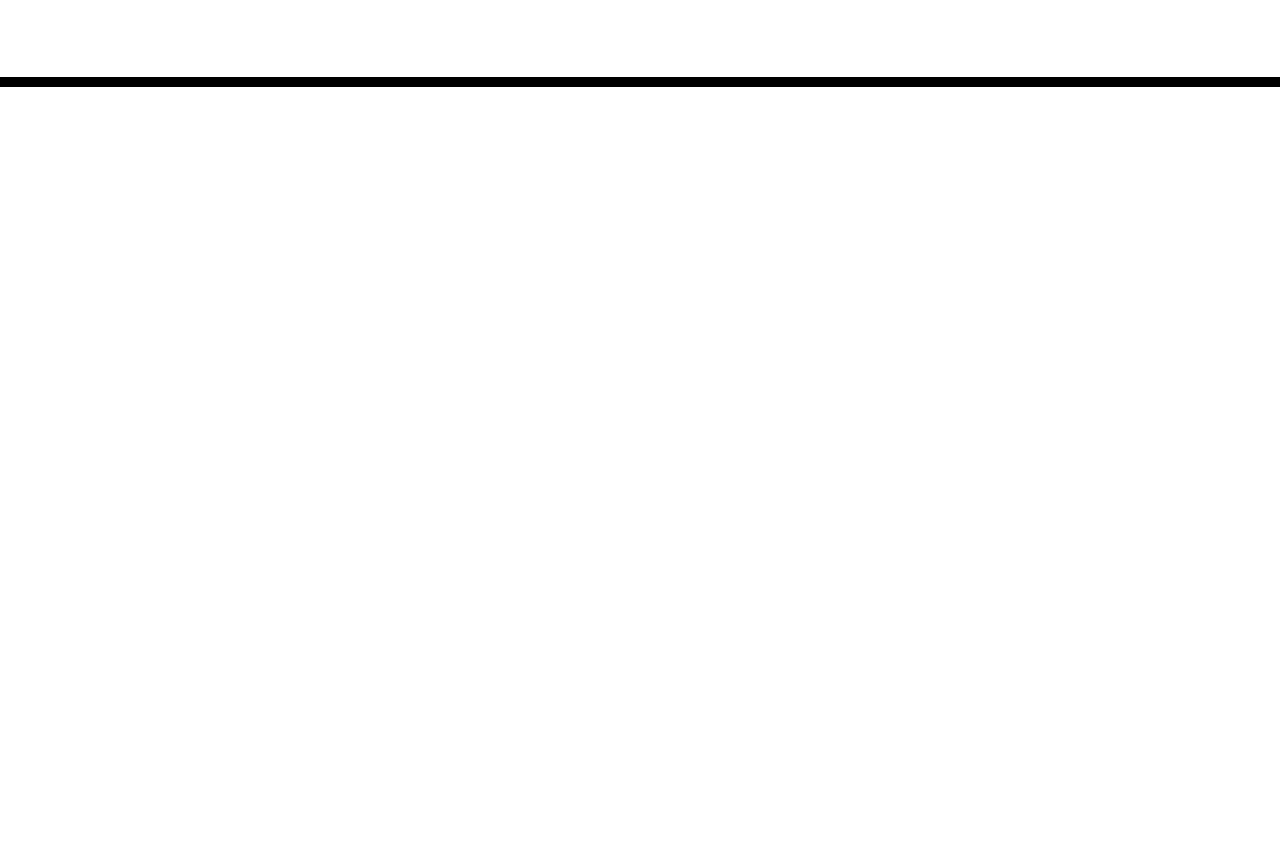
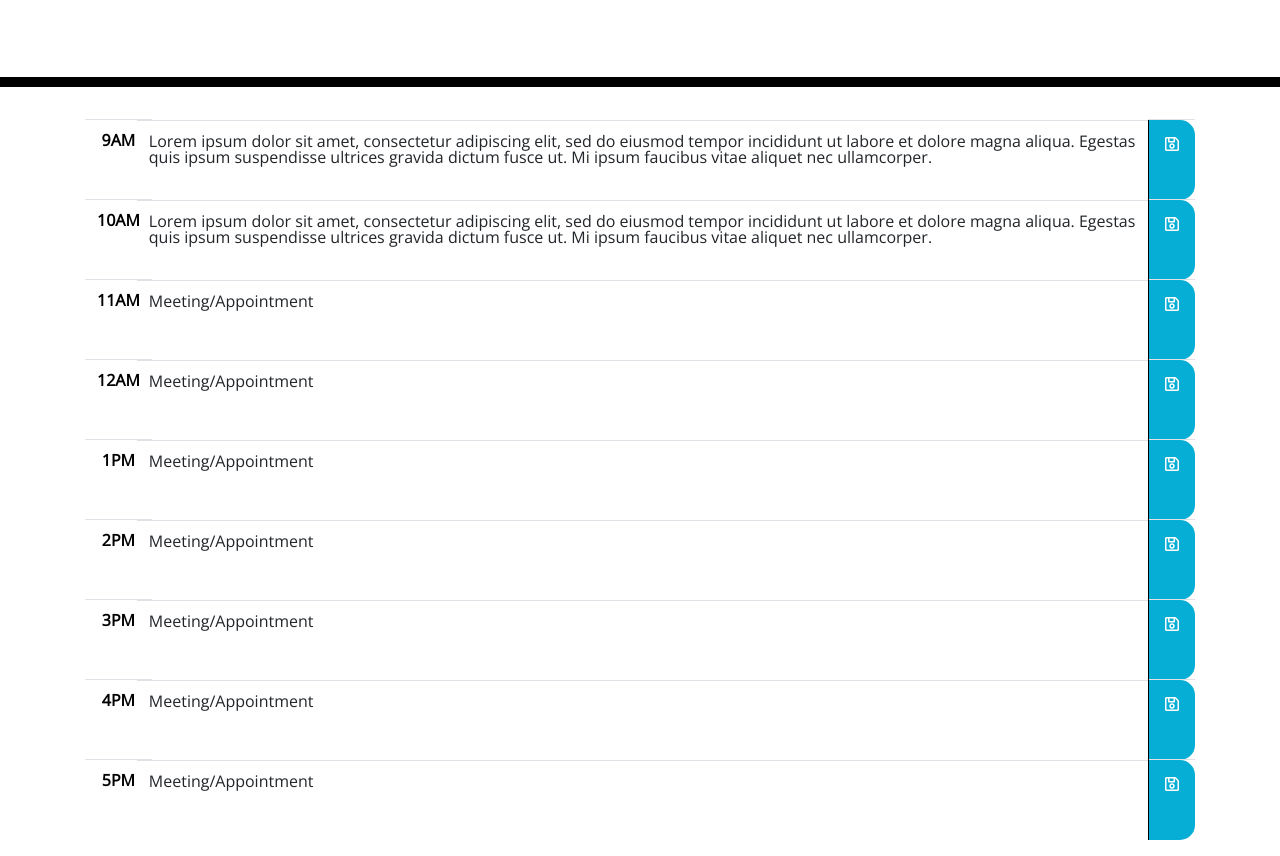
Before and after one commit to engrebecca/day-planner, a plain HTML site: page index.html in a window 1280 px wide. Shown: the part 181-1037 px from the top of the page. Before the commit the page ends 800 px from the top, so only its background shows below. Drawn offline with nearby package versions, Linux system fonts and the light colour scheme.

Commit message:
Create HTML template for planner

```diff
--- a/index.html
+++ b/index.html
@@ -28,8 +28,57 @@
       <p class="lead">A simple calendar app for scheduling your work day</p>
       <p id="currentDay" class="lead"></p>
     </header>
+    <!-- Timeblocks -->
     <div class="container">
-      <!-- Timeblocks go here -->
+      <table class="table">
+        <tbody>
+          <tr>
+            <th scope="row" class="hour time-block">9AM</th>
+            <td class="w-80 row">Lorem ipsum dolor sit amet, consectetur adipiscing elit, sed do eiusmod tempor incididunt ut labore et dolore magna aliqua. Egestas quis ipsum suspendisse ultrices gravida dictum fusce ut. Mi ipsum faucibus vitae aliquet nec ullamcorper.</td>
+            <td class="text-center px-3 py-3 saveBtn"><i class="far fa-save "></i></td>
+          </tr>
+          <tr>
+            <th scope="row" class="hour time-block">10AM</th>
+            <td class="w-80 row">Lorem ipsum dolor sit amet, consectetur adipiscing elit, sed do eiusmod tempor incididunt ut labore et dolore magna aliqua. Egestas quis ipsum suspendisse ultrices gravida dictum fusce ut. Mi ipsum faucibus vitae aliquet nec ullamcorper.</td>
+            <td class="text-center px-3 py-3 saveBtn"><i class="far fa-save "></i></td>
+          </tr>
+          <tr>
+            <th scope="row" class="hour time-block">11AM</th>
+            <td class="w-80 row">Meeting/Appointment</td>
+            <td class="text-center px-3 py-3 saveBtn"><i class="far fa-save "></i></td>
+          </tr>
+          <tr>
+            <th scope="row" class="hour time-block">12AM</th>
+            <td class="w-80 row">Meeting/Appointment</td>
+            <td class="text-center px-3 py-3 saveBtn"><i class="far fa-save "></i></td>
+          </tr>
+          <tr>
+            <th scope="row" class="hour time-block">1PM</th>
+            <td class="w-80 row">Meeting/Appointment</td>
+            <td class="text-center px-3 py-3 saveBtn"><i class="far fa-save "></i></td>
+          </tr>
+          <tr>
+            <th scope="row" class="hour time-block">2PM</th>
+            <td class="w-80 row">Meeting/Appointment</td>
+            <td class="text-center px-3 py-3 saveBtn"><i class="far fa-save "></i></td>
+          </tr>
+          <tr>
+            <th scope="row" class="hour time-block">3PM</th>
+            <td class="w-80 row">Meeting/Appointment</td>
+            <td class="text-center px-3 py-3 saveBtn"><i class="far fa-save "></i></td>
+          </tr>
+          <tr>
+            <th scope="row" class="hour time-block">4PM</th>
+            <td class="w-80 row">Meeting/Appointment</td>
+            <td class="text-center px-3 py-3 saveBtn"><i class="far fa-save "></i></td>
+          </tr>
+          <tr>
+            <th scope="row" class="hour time-block">5PM</th>
+            <td class="w-80 row">Meeting/Appointment</td>
+            <td class="text-center px-3 py-3 saveBtn"><i class="far fa-save "></i></td>
+          </tr>
+        </tbody>
+      </table>
     </div>
 
     <script src="https://code.jquery.com/jquery-3.4.1.min.js"></script>
--- a/style.css
+++ b/style.css
@@ -69,3 +69,7 @@ textarea{
   font-size: 20px;
   transition: all .3s ease-in-out;
 }
+
+/* .icon {
+
+} */
```
